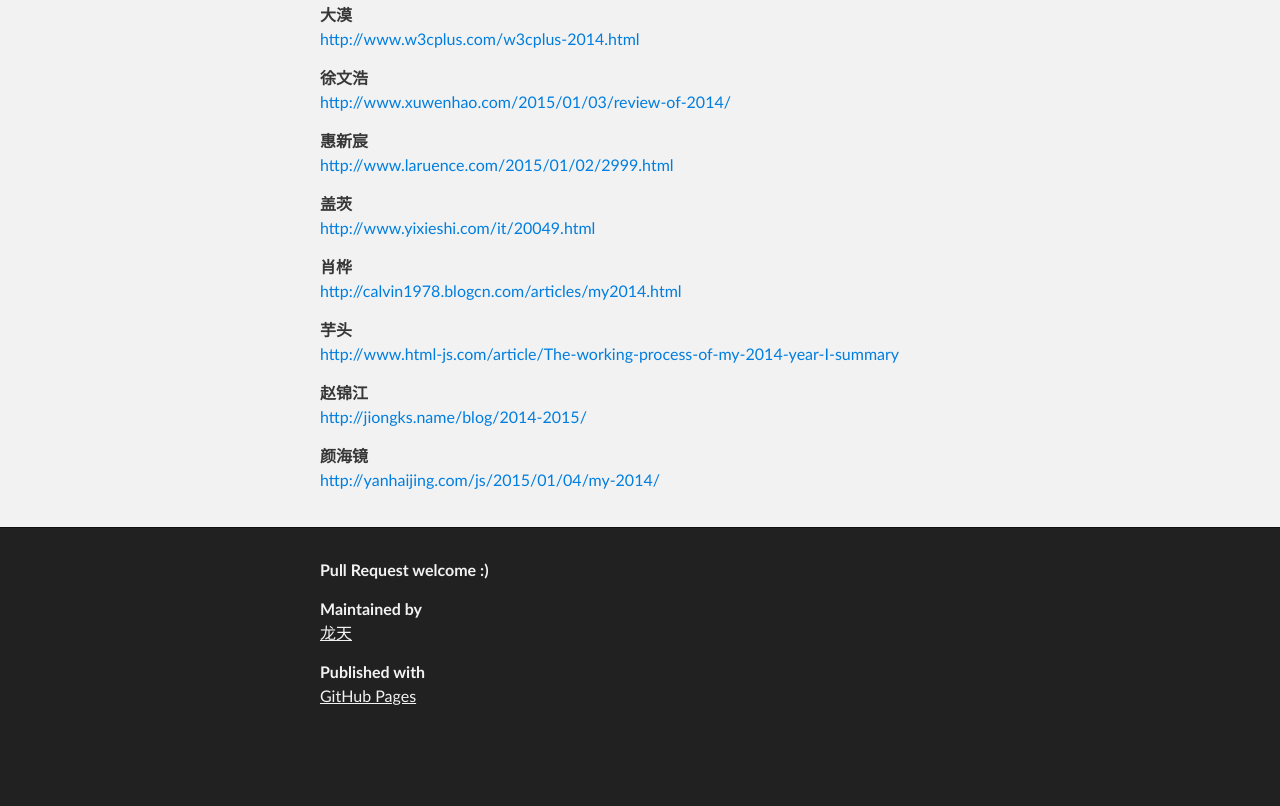
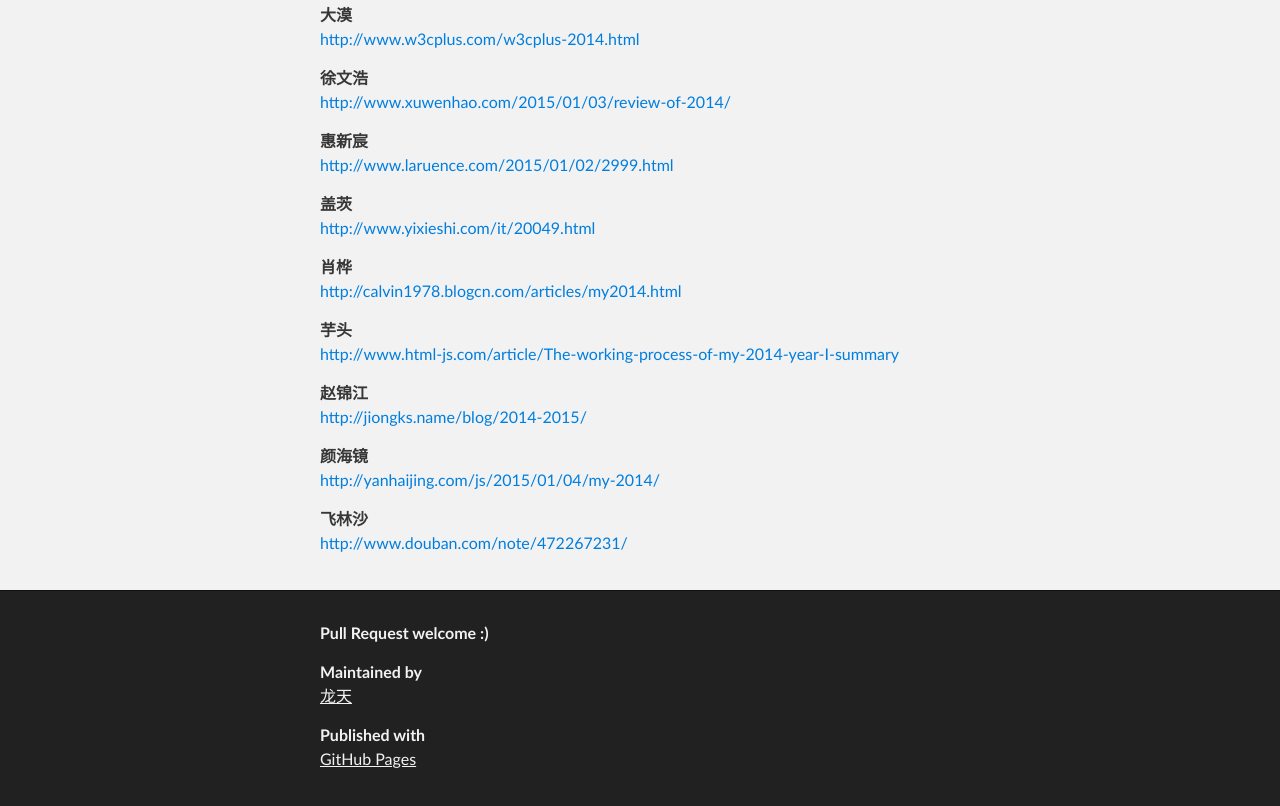
Before and after one commit to longtian/2014_review, a plain HTML site: page index.html in a window 1280 px wide. Shown: the part 1541-2347 px from the top of the page. Before the commit the page ends 2284 px from the top, so only its background shows below. Drawn offline with Linux system fonts and the light colour scheme.

Commit message:
Add a item

```diff
--- a/index.html
+++ b/index.html
@@ -143,6 +143,10 @@
             <p>rank
                 <a href="http://mp.weixin.qq.com/s?__biz=MzA5NDY0ODkxNA==&mid=201906430&idx=1&sn=619f4429bbd3252db81678aed088b92c#rd">http://mp.weixin.qq.com/s?__biz=MzA5NDY0ODkxNA==&mid=201906430&idx=1&sn=619f4429bbd3252db81678aed088b92c#rd</a>
             </p>
+
+            <p>飞林沙
+                <a href="http://www.douban.com/note/472267231/">http://www.douban.com/note/472267231/</a>
+            </p>
         </section>
     </div>
 
```
